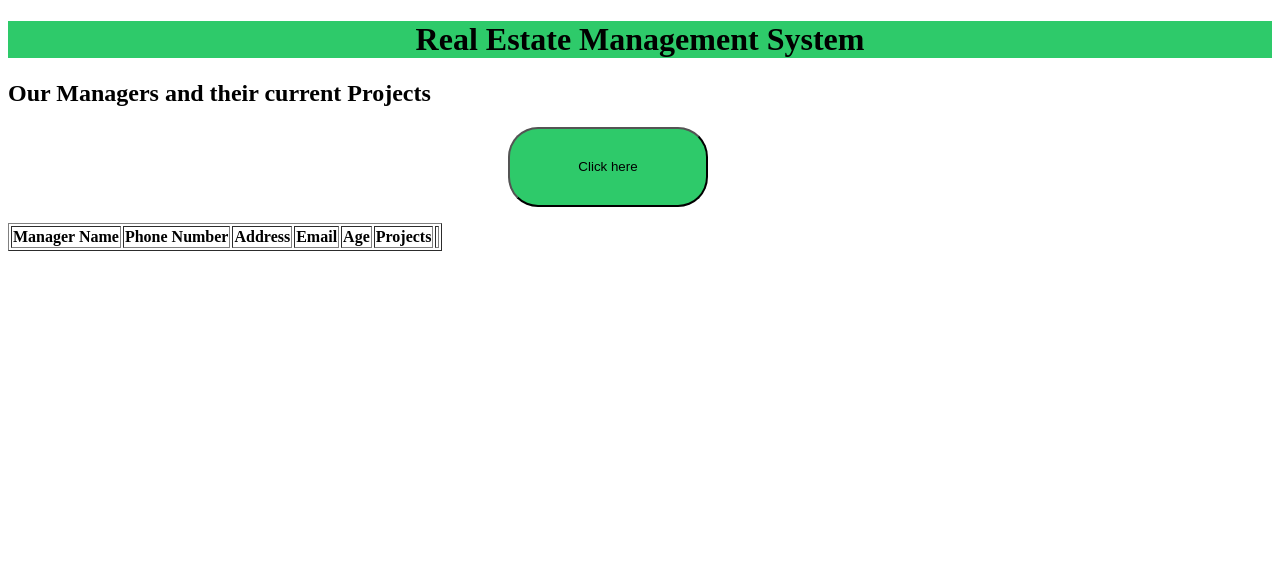
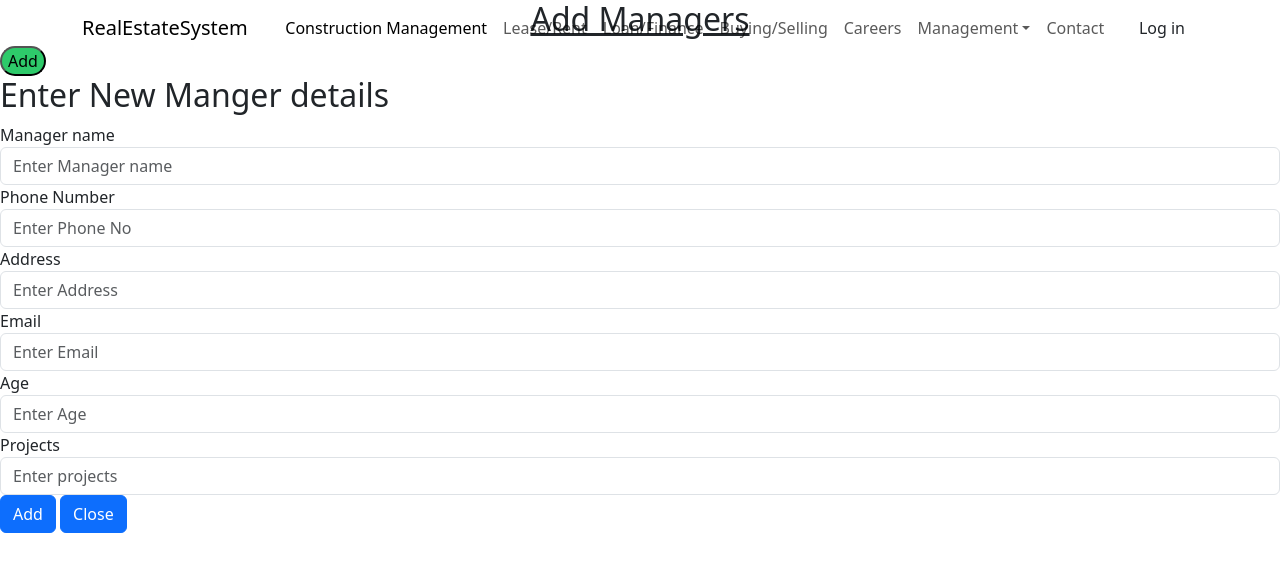
Before and after one commit to 2147152SaumyaThukral/DOMParser, a plain HTML site: page index.html in a window 1280 px wide. Drawn offline with nearby package versions, Linux system fonts and the light colour scheme.

Commit message:
Update index.html

```diff
--- a/index.html
+++ b/index.html
@@ -5,6 +5,24 @@
     <meta http-equiv="X-UA-Compatible" content="IE=edge">
     <meta name="viewport" content="width=device-width, initial-scale=1.0">
     <title>Dom Parser</title>
+    <meta content="" name="description">
+  <meta content="" name="keywords">
+
+  <!-- Favicons -->
+  <link href="assets/img/favicon.png" rel="icon">
+  <link href="assets/img/apple-touch-icon.png" rel="apple-touch-icon">
+
+  <!-- Google Fonts -->
+  <link href="https://fonts.googleapis.com/css?family=Poppins:300,400,500,600,700" rel="stylesheet">
+
+  <!-- Vendor CSS Files -->
+  <link href="assets/vendor/animate.css/animate.min.css" rel="stylesheet">
+  <link href="assets/vendor/bootstrap/css/bootstrap.min.css" rel="stylesheet">
+  <link href="assets/vendor/bootstrap-icons/bootstrap-icons.css" rel="stylesheet">
+  <link href="assets/vendor/swiper/swiper-bundle.min.css" rel="stylesheet">
+
+  <!-- Template Main CSS File -->
+  <link href="assets/css/style.css" rel="stylesheet">
     <style>
         h1{
             align-items: center;
@@ -12,9 +30,7 @@
             background-color: #2eca6a;
         }
         button{
-            width: 200px;
-            height: 80px;
-            margin-left: 500px;
+
             background-color: #2eca6a;
             border-radius: 30px;
         }
@@ -23,51 +39,117 @@
             color: white;
             cursor: pointer;
         }
+
+
     </style>
 </head>
-<body>
-    <h1>Real Estate Management System</h1>
-    <h2>Our Managers and their current Projects</h2>
-    <p><button onclick="loadxmldoc()">Click here</button></p>
 
-    <table id="managername" border="1">
-        <tr>
-            <th>Manager Name</th>
-            <th>Phone Number</th>
-            <th>Address</th>
-            <th>Email</th>
-            <th>Age</th>
-            <th>Projects<th>
-        </tr>
-    </table>
 
-    <script>
-        function loadxmldoc(){
-            var xmlhttp = new XMLHttpRequest();
-            xmlhttp.onreadystatechange = function(){
-                if (this.readyState == 4 && this.status == 200){
-                    myFunction(this);
-                }
-            };
-            xmlhttp.open("GET","D:\MCA\ConstructionManagement\construction.xml",true);
-            xmlhttp.send();
-        }
-        function myFunction(xml){
-            var x, i, xmlDoc, table;
-            xmlDoc = xml.responseXML;
-            table = "<tr><th>Manager Name</th><th>Phone Number</th><th><Address></th><th><Email></th><th><Age></th><th><Projects></th></tr>";
-            x = xmlDoc.getElementsByTagName("Managers")
-            for (i = 0; i < x.length; i++){
-                table += "<tr><td>"+
-                    x[i].getElementsByTagName("Manager Name")[0].childNodes[0].nodeValue + "</td><td>"+
-                    x[i].getElementsByTagName("Phone Number")[0].childNodes[0].nodeValue + "</td></tr>" +
-                    x[i].getElementsByTagName("Address")[0].childNodes[0].nodeValue + "</td></tr>"+
-                    x[i].getElementsByTagName("Email")[0].childNodes[0].nodeValue + "</td></tr>"+
-                    x[i].getElementsByTagName("Age")[0].childNodes[0].nodeValue + "</td></tr>"+
-                    x[i].getElementsByTagName("Projects")[0].childNodes[0].nodeValue + "</td></tr>";
-            }
-            document.getElementById("managername").innerHTML = table;
-        }
-    </script>
+<body onload="loadXML()">
+      <!-- ======= Header/Navbar ======= -->
+  <nav class="navbar navbar-default navbar-trans navbar-expand-lg fixed-top">
+    <div class="container">
+      <button class="navbar-toggler collapsed" type="button" data-bs-toggle="collapse" data-bs-target="#navbarDefault" aria-controls="navbarDefault" aria-expanded="false" aria-label="Toggle navigation">
+        <span></span>
+        <span></span>
+        <span></span>
+      </button>
+      <a class="navbar-brand text-brand" href="index.html">RealEstate<span class="color-b">System</span></a>
+
+      <div class="navbar-collapse collapse justify-content-center" id="navbarDefault">
+        <ul class="navbar-nav">
+
+          <li class="nav-item">
+            <a class="nav-link active" href="index.html">Construction Management</a>
+          </li>
+
+          <li class="nav-item">
+            <a class="nav-link " href="property-grid.html">Lease/Rent</a>
+          </li>
+
+          <li class="nav-item">
+            <a class="nav-link " href="property-grid.html">Loan/Finance</a>
+          </li>
+
+          <li class="nav-item">
+            <a class="nav-link " href="blog-grid.html">Buying/Selling</a>
+          </li>
+
+          <li class="nav-item">
+            <a class="nav-link " href="property-grid.html">Careers</a>
+          </li>
+
+          <li class="nav-item dropdown">
+            <a class="nav-link dropdown-toggle" href="#" id="navbarDropdown" role="button" data-bs-toggle="dropdown" aria-haspopup="true" aria-expanded="false">Management</a>
+            <div class="dropdown-menu">
+              <a class="dropdown-item " href="property-single.html">Customer Service Management</a>
+              <a class="dropdown-item " href="blog-single.html">Services Management</a>
+              <a class="dropdown-item " href="agents-grid.html">Security and Parking Management</a>
+              <a class="dropdown-item " href="agent-single.html">Renovation</a>
+              <a class="dropdown-item " href="agent-single.html">Interior Designing Management</a>
+            </div>
+          </li>
+          <li class="nav-item">
+            <a class="nav-link " href="contact.html">Contact</a>
+          </li>
+        </ul>
+      </div>
+
+      <button type="button" class="btn btn-b-n navbar-toggle-box navbar-toggle-box-collapse" data-bs-toggle="collapse" data-bs-target="#navbarTogglerDemo01">
+        Log in
+      </button>
+
+    </div>
+  </nav><!-- End Header/Navbar -->
+
+    <article>
+
+
+          <h2 style="text-align: center;"><u>Add Managers</u></h2>
+
+          <div>
+              <button id="openForm" name="openForm" onclick="openForm()">Add</button>
+          </div>
+
+          <table id="table"></table>
+
+          <!--Form for record input-->
+          <form id='addRecordForm'>
+              <h2>Enter New Manger details</h2>
+              <div>
+                  <label>Manager name</label>
+                  <input type='text' name='Managername' id='Managername' class="form-control" placeholder="Enter Manager name">
+              </div>
+              <div>
+                <label>Phone Number</label>
+                <input type='text' name='Phone' id='Phone' class="form-control" placeholder="Enter Phone No">
+            </div>
+            <div>
+              <label>Address</label>
+              <input type='text' name='Address' id='Address' class="form-control" placeholder="Enter Address">
+          </div>
+          <div>
+            <label>Email</label>
+            <input type='text' name='Email' id='Email' class="form-control" placeholder="Enter Email">
+        </div>
+        <div>
+          <label>Age</label>
+          <input type='text' name='Age' id='Age' class="form-control" placeholder="Enter Age">
+      </div>
+      <div>
+        <label>Projects</label>
+        <input type='text' name='Projects' id='projects' class="form-control" placeholder="Enter projects">
+    </div>
+
+
+              <input type="button" value="Add" id="add" class="btn btn-primary" onclick="addNewRecord()">
+              <input type="button" value="Close" id="close" class="btn btn-primary" onclick="closeForm()">
+          </form>
+
+          <script src="https://cdn.jsdelivr.net/npm/bootstrap@5.1.3/dist/js/bootstrap.bundle.min.js"></script>
+          <script src="construction.js"></script>
+
+      </div>
+      </article>
 </body>
 </html>
```
